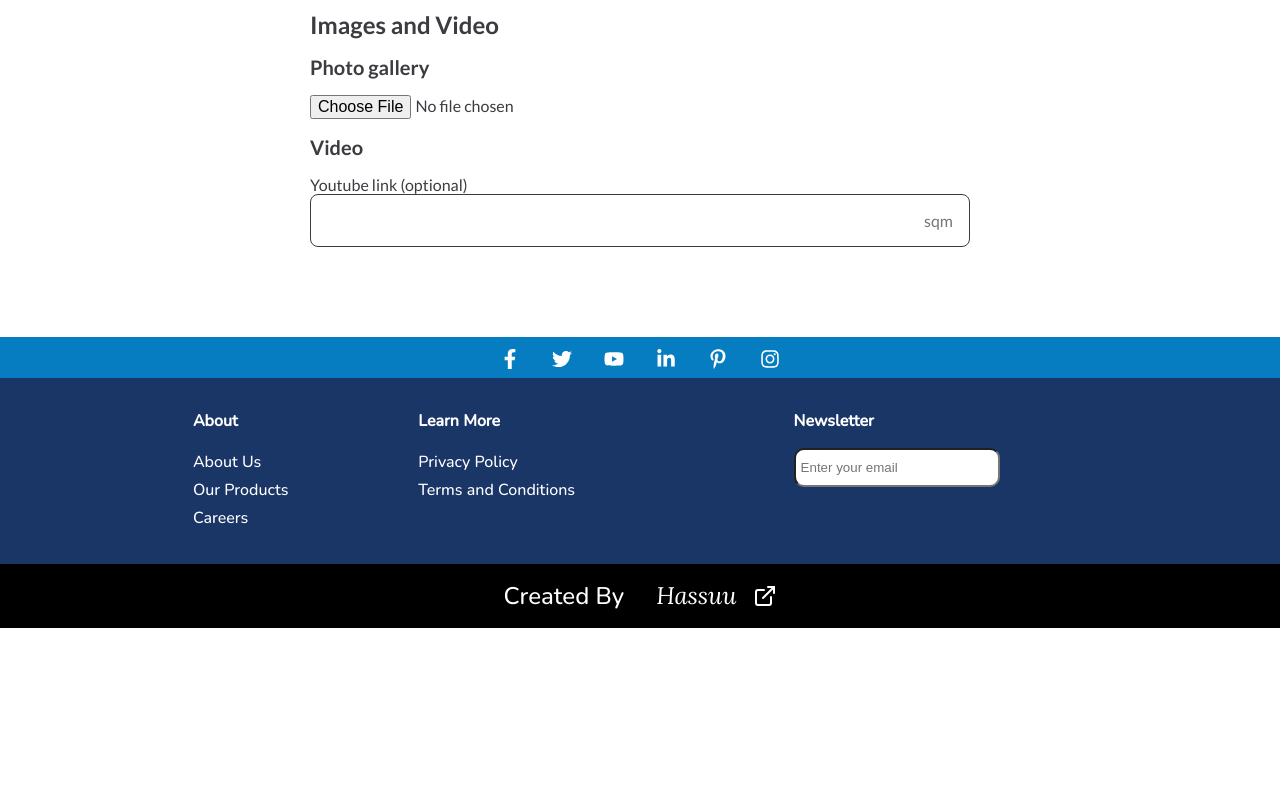
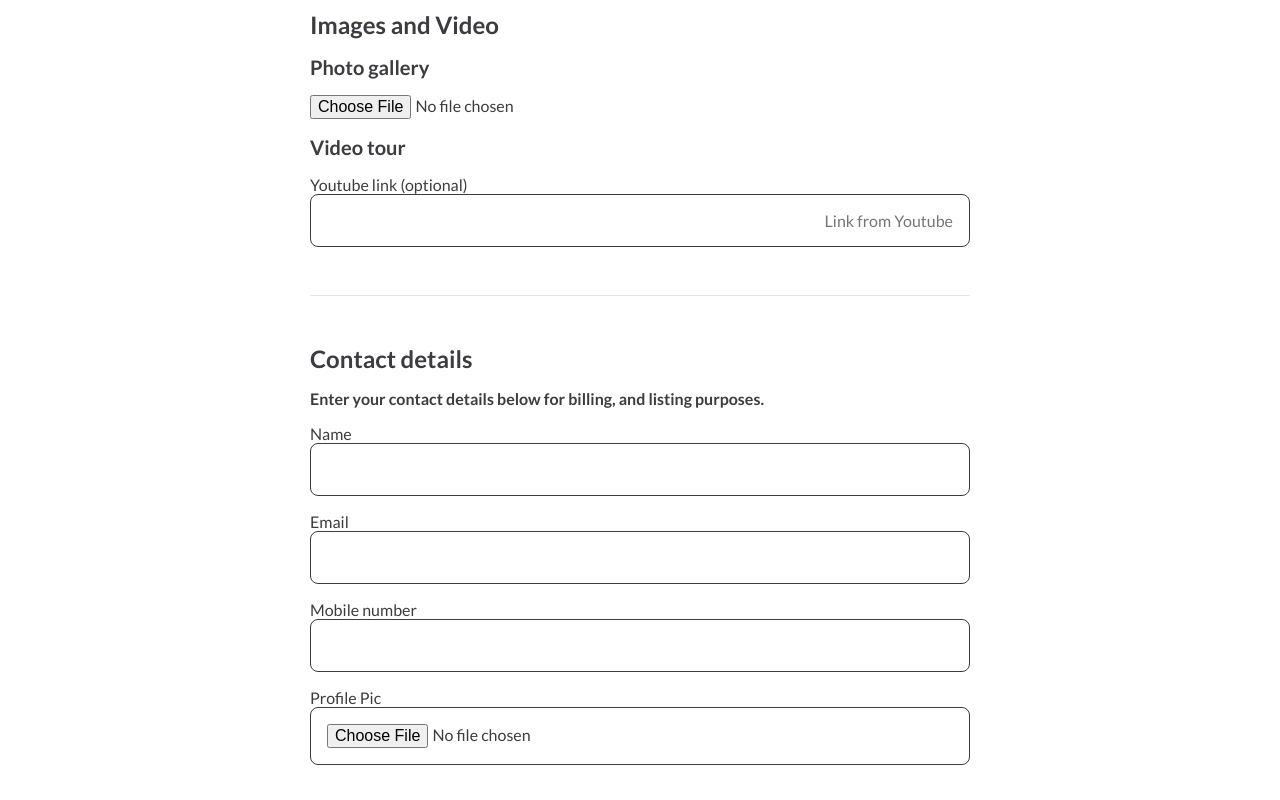
Before and after one commit to hasnatsajid/real-estate-nextjs, a Next.js app: page /add-property in a window 1280 px wide. Shown: the part 1580-2380 px from the top of the page. Before the commit the page ends 2208 px from the top, so only its background shows below. Built offline with nearby package versions, Linux system fonts and the light colour scheme.

Commit message:
added new property page

```diff
--- a/components/NewProperty.js
+++ b/components/NewProperty.js
@@ -1,6 +1,7 @@
 import Image from 'next/image';
 import { newPropertyOptions } from '../utils/newPropertyOptions';
 import PropertyAmenities from './PropertyAmenities';
+import PropertyContact from './PropertyContact';
 import PropertyDescription from './PropertyDescription';
 import PropertyDetail from './PropertyDetail';
 import PropertyImages from './PropertyImages';
@@ -30,6 +31,8 @@ const NewProperty = () => {
         <PropertyDescription />
         <Divider />
         <PropertyImages />
+        <Divider />
+        <PropertyContact />
       </div>
     </div>
   );
--- /dev/null
+++ b/components/PropertyContact.js
@@ -0,0 +1,50 @@
+const PropertyContact = () => {
+  return (
+    <div className="property-contact">
+      <div className="title">
+        <h1>Contact details</h1>
+      </div>
+
+      <div className="sub-title">
+        <h3>Enter your contact details below for billing, and listing purposes.</h3>
+      </div>
+
+      <div className="contact">
+        <div className="form-input">
+          <div className="label">
+            <label htmlFor="">Name </label>
+          </div>
+          <div className="input">
+            <input type="text" placeholder="" />
+          </div>
+        </div>
+        <div className="form-input">
+          <div className="label">
+            <label htmlFor="">Email</label>
+          </div>
+          <div className="input">
+            <input type="email" placeholder="" />
+          </div>
+        </div>
+        <div className="form-input">
+          <div className="label">
+            <label htmlFor="">Mobile number </label>
+          </div>
+          <div className="input">
+            <input type="tel" placeholder="" />
+          </div>
+        </div>
+        <div className="form-input">
+          <div className="label">
+            <label htmlFor="">Profile Pic </label>
+          </div>
+          <div className="input">
+            <input type="file" placeholder="" />
+          </div>
+        </div>
+      </div>
+    </div>
+  );
+};
+
+export default PropertyContact;
--- a/components/PropertyDetail.js
+++ b/components/PropertyDetail.js
@@ -11,9 +11,7 @@ const PropertyDetail = () => {
 
       <div className="types">
         <select name="types" id="types">
-          <option value="house" selected>
-            House
-          </option>
+          <option value="house">House</option>
           <option value="apartment">Apartment</option>
           <option value="commercial">Commercial</option>
         </select>
--- a/components/PropertyImages.js
+++ b/components/PropertyImages.js
@@ -20,13 +20,13 @@ const PropertyImages = () => {
       </div>
 
       <div className="videos">
-        <h2>Video</h2>
+        <h2>Video tour</h2>
         <div className="form-input">
           <div className="label">
             <label htmlFor="">Youtube link (optional) </label>
           </div>
           <div className="input">
-            <input type="number" placeholder="sqm" />
+            <input type="number" placeholder="Link from Youtube" />
           </div>
         </div>
       </div>
--- a/scss/components/_newProperty.scss
+++ b/scss/components/_newProperty.scss
@@ -42,7 +42,8 @@
   .property-amenities,
   .property-pricing,
   .property-description,
-  .property-images {
+  .property-images,
+  .property-contact {
     h1 {
       font-size: 1.5rem;
       margin: 1rem 0;
```
